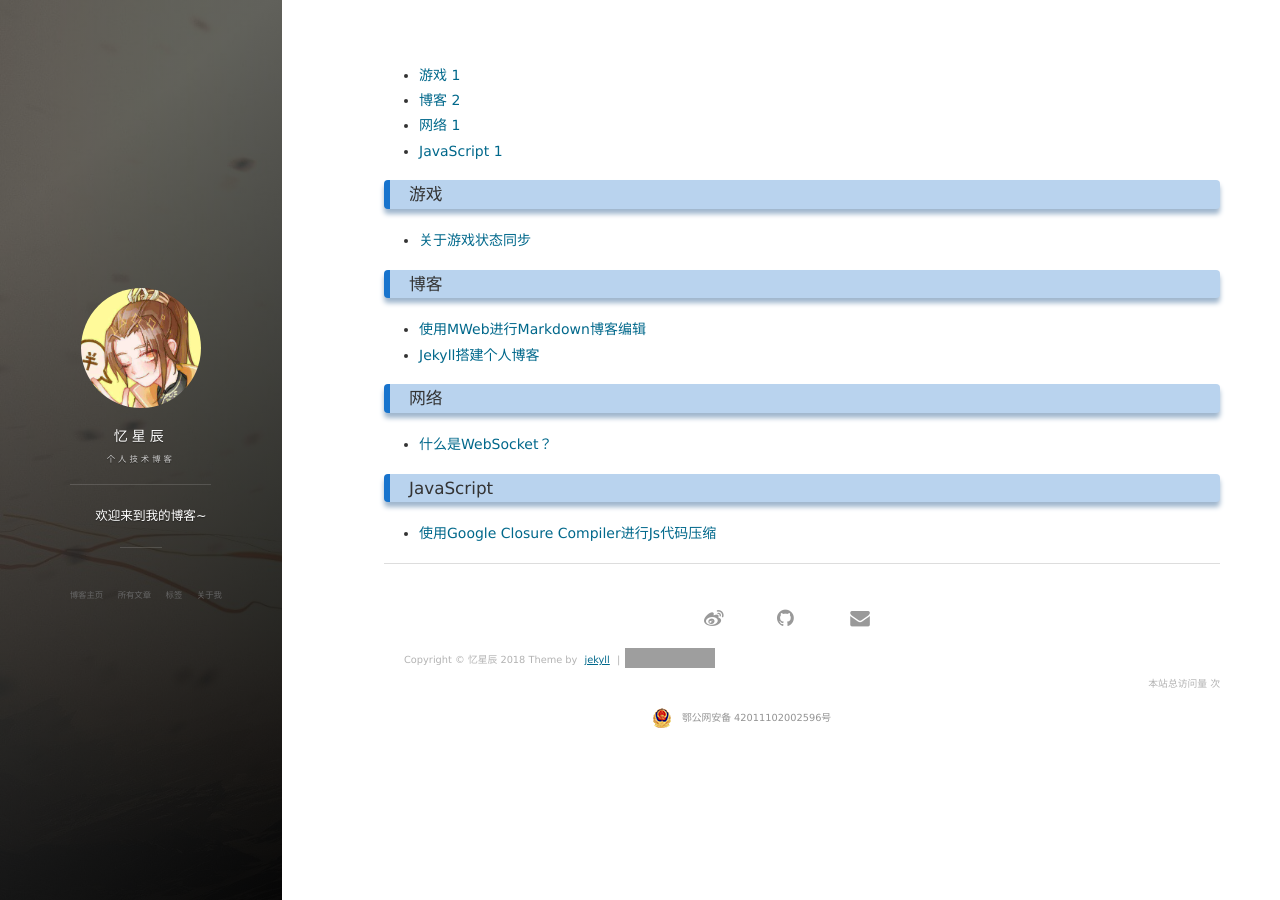
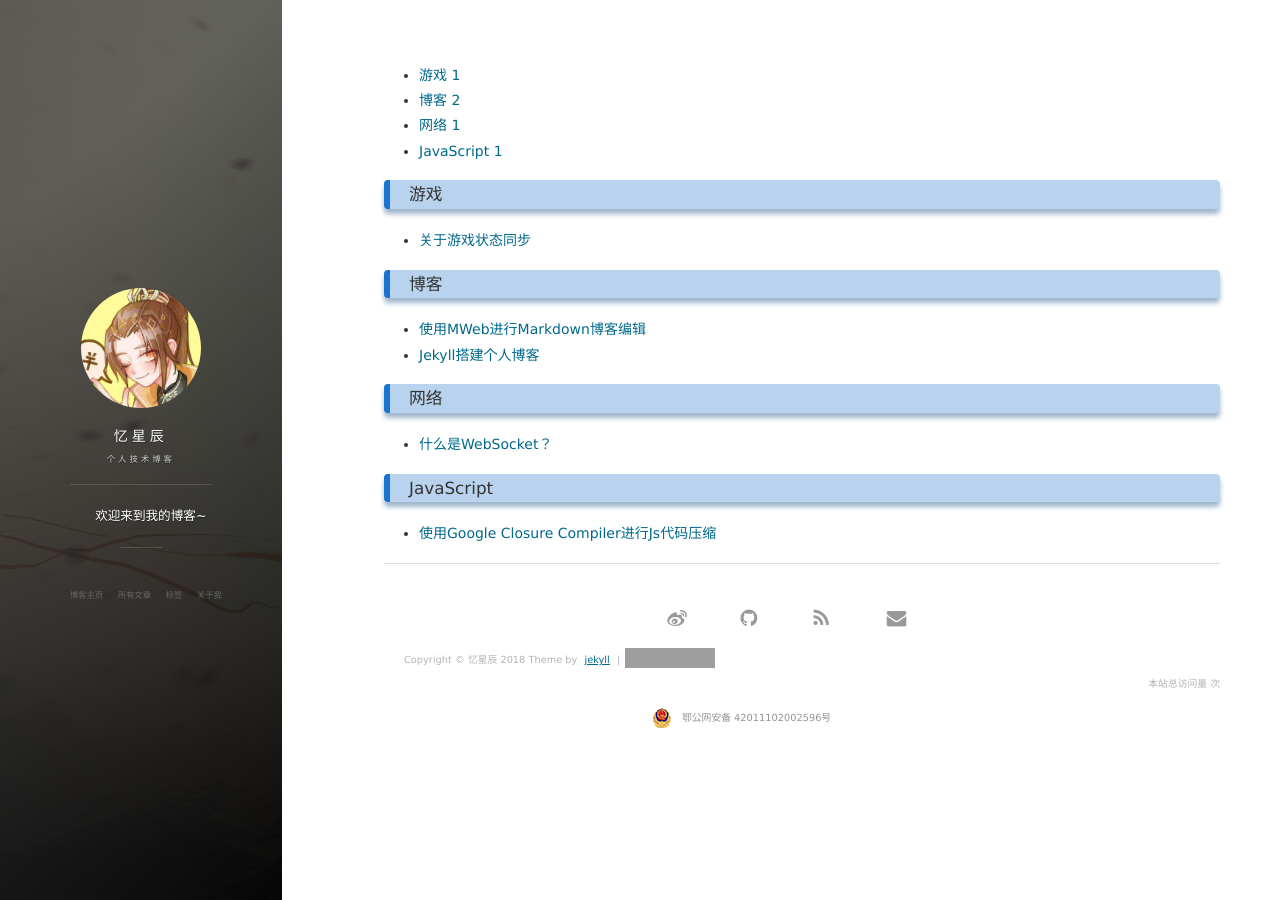
Before and after one commit to BillScott1024/billscott1024.github.io, a Jekyll site: the page built from tags.html, in a window 1280 px wide. Built offline with Jekyll 4.4.1, drawn with Linux system fonts in a browser that asks for light colours; nearby versions of some CDN libraries; comment, search, counter and statistics services are not loaded; grey boxes are pictures that could not be loaded.

Commit message:
update RSS

```diff
--- a/_includes/footer.html
+++ b/_includes/footer.html
@@ -45,12 +45,12 @@
           {% endif %}
 
           <!-- RSS -->
-          <!-- <li class="navigation__item_social">
+          <li class="navigation__item_social">
             <a href="/feed.xml" rel="author" title="RSS" target="_blank">
               <i class='social fa fa-rss fa-2x'></i>
               <span class="label">RSS</span>
             </a>
-          </li> -->
+          </li>
 
           {% if site.social.mail %}
           <!-- Email -->
```
